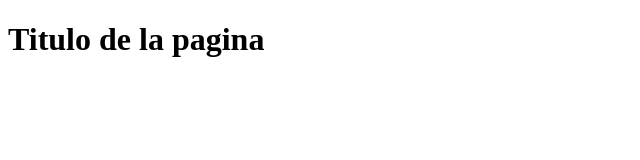
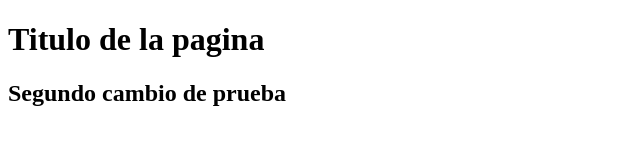
Before and after one commit to Mike201820/Proyecto-Web-1, a plain HTML site: page index.html in a window 1280 px wide. Shown: the whole page, without its empty margins (0-640 px from the left). Drawn offline with Linux system fonts and the light colour scheme.

Commit message:
2do cambio de prueba

```diff
--- a/index.html
+++ b/index.html
@@ -8,5 +8,6 @@
 </head>
 <body>
     <h1>Titulo de la pagina</h1>
+    <h2>Segundo cambio de prueba</h2>
 </body>
 </html>
```
